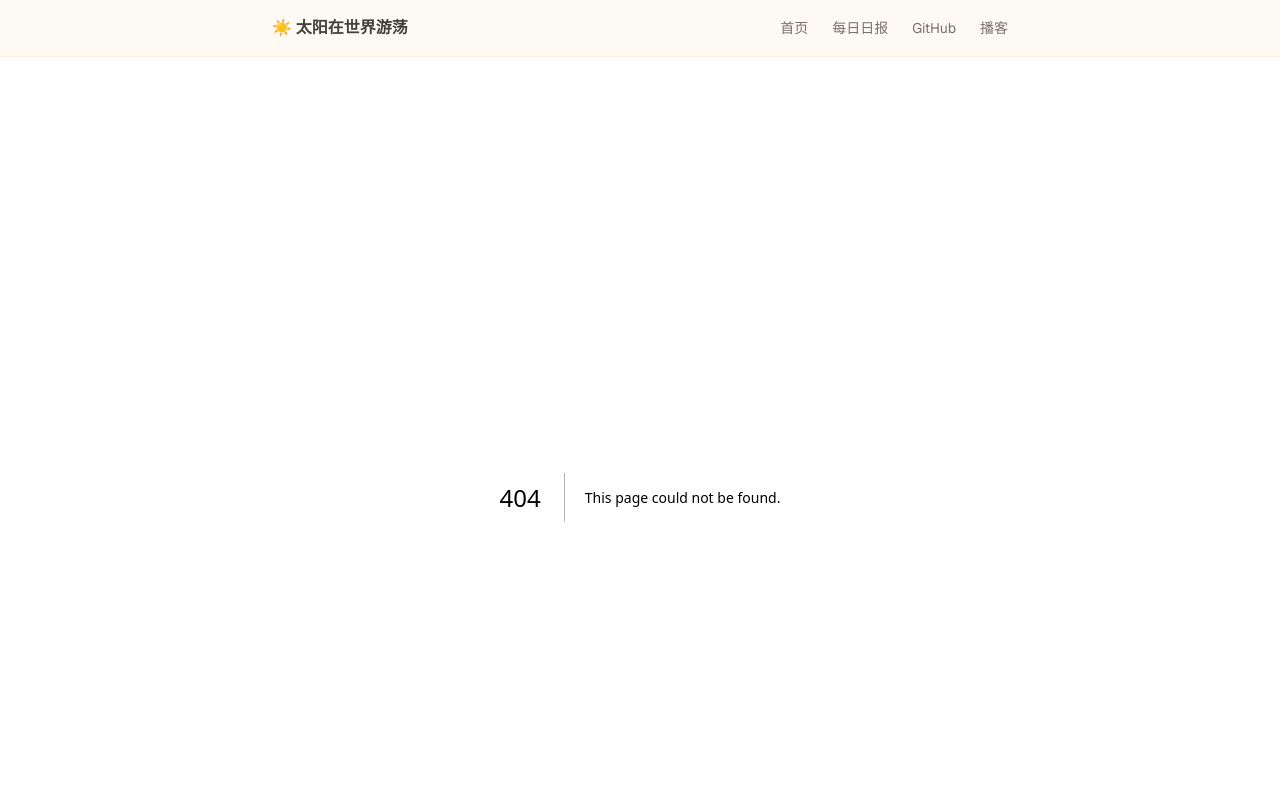
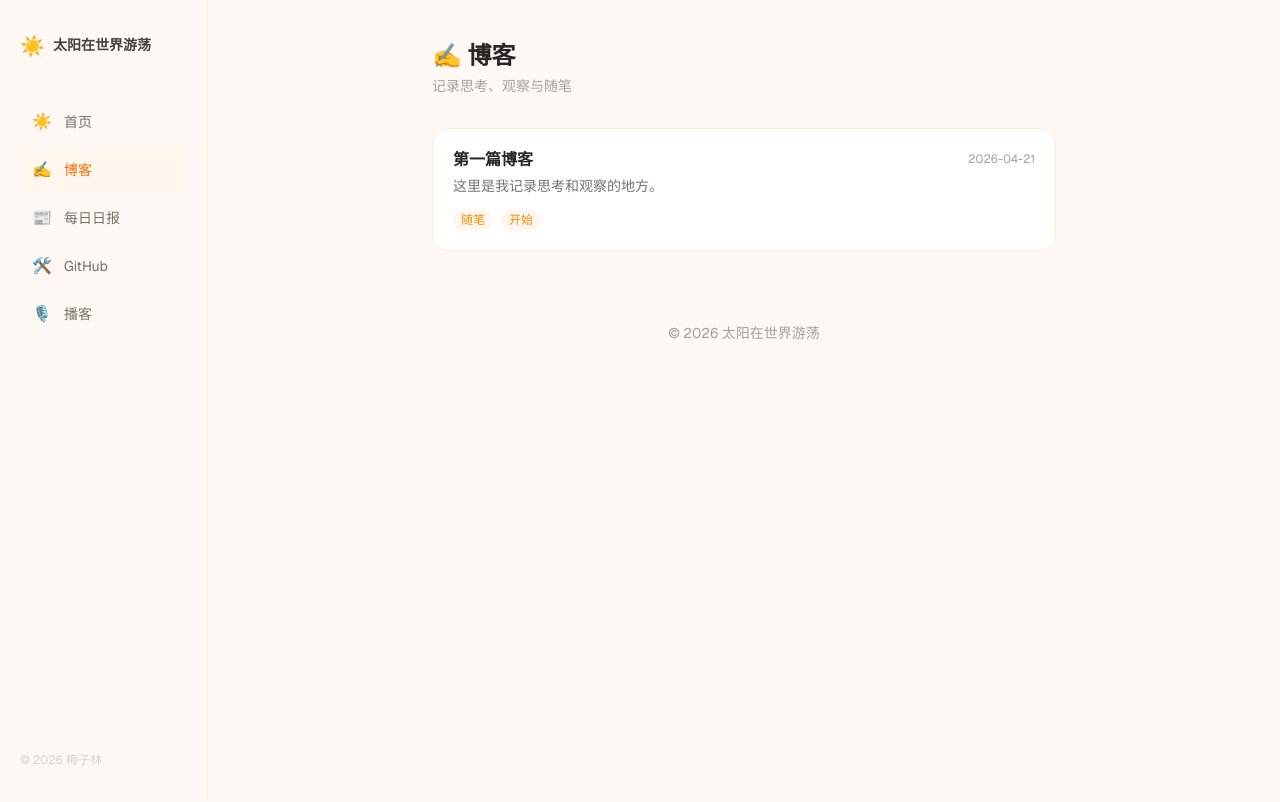
Before and after one commit to the-wanderingsun/wandering-sun-site, a Next.js app: page /blog in a window 1280 px wide. Before the commit this address had no page. Shown: the top 802 px of the page. Built offline with nearby package versions, Linux system fonts and the light colour scheme.

Commit message:
feat: left sidebar nav + blog section

```diff
--- /dev/null
+++ b/app/blog/[slug]/page.tsx
@@ -0,0 +1,84 @@
+import fs from "fs";
+import path from "path";
+import Link from "next/link";
+import { notFound } from "next/navigation";
+
+export const revalidate = 3600;
+
+function getPost(slug: string) {
+  const filePath = path.join(process.cwd(), "content/blog", `${slug}.md`);
+  if (!fs.existsSync(filePath)) return null;
+  const raw = fs.readFileSync(filePath, "utf-8");
+  const match = raw.match(/^---\n([\s\S]*?)\n---\n([\s\S]*)$/);
+  if (!match) return { title: slug, date: "", tags: [], content: raw };
+  const fm: Record<string, string> = {};
+  match[1].split("\n").forEach((line) => {
+    const [k, ...v] = line.split(": ");
+    if (k) fm[k.trim()] = v.join(": ").trim().replace(/^["']|["']$/g, "");
+  });
+  return {
+    title: fm.title ?? slug,
+    date: fm.date ?? "",
+    summary: fm.summary ?? "",
+    tags: fm.tags ? fm.tags.split(",").map((t) => t.trim()) : [],
+    content: match[2].trim(),
+  };
+}
+
+export async function generateStaticParams() {
+  const dir = path.join(process.cwd(), "content/blog");
+  if (!fs.existsSync(dir)) return [];
+  return fs
+    .readdirSync(dir)
+    .filter((f) => f.endsWith(".md"))
+    .map((f) => ({ slug: f.replace(/\.md$/, "") }));
+}
+
+export default function BlogPostPage({ params }: { params: { slug: string } }) {
+  const post = getPost(params.slug);
+  if (!post) notFound();
+
+  // 简单的 Markdown 渲染（段落、标题、粗体、链接）
+  const renderContent = (md: string) => {
+    return md.split("\n\n").map((block, i) => {
+      if (block.startsWith("### ")) return <h3 key={i} className="text-base font-semibold text-stone-700 mt-6 mb-2">{block.slice(4)}</h3>;
+      if (block.startsWith("## ")) return <h2 key={i} className="text-lg font-semibold text-stone-800 mt-8 mb-3">{block.slice(3)}</h2>;
+      if (block.startsWith("# ")) return <h1 key={i} className="text-xl font-bold text-stone-800 mt-8 mb-3">{block.slice(2)}</h1>;
+      if (block.startsWith("- ") || block.startsWith("* ")) {
+        const items = block.split("\n").filter(l => l.startsWith("- ") || l.startsWith("* "));
+        return <ul key={i} className="list-disc pl-5 space-y-1 my-3">{items.map((item, j) => <li key={j} className="text-stone-600 text-sm leading-relaxed">{item.slice(2)}</li>)}</ul>;
+      }
+      if (block.startsWith("> ")) return <blockquote key={i} className="border-l-4 border-orange-200 pl-4 my-4 text-stone-500 italic text-sm">{block.slice(2)}</blockquote>;
+      return <p key={i} className="text-stone-600 text-sm leading-relaxed my-3">{block}</p>;
+    });
+  };
+
+  return (
+    <div className="space-y-8">
+      {/* 返回 */}
+      <Link href="/blog" className="text-sm text-orange-500 hover:underline inline-flex items-center gap-1">
+        ← 所有文章
+      </Link>
+
+      {/* 文章头部 */}
+      <div>
+        <h1 className="text-2xl font-bold text-stone-800 leading-tight">{post.title}</h1>
+        <div className="flex items-center gap-3 mt-3 flex-wrap">
+          {post.date && <span className="text-sm text-stone-400">{post.date}</span>}
+          {post.tags?.map((tag) => (
+            <span key={tag} className="text-xs px-2 py-0.5 rounded-full bg-orange-50 text-orange-400">{tag}</span>
+          ))}
+        </div>
+        {post.summary && <p className="text-stone-500 mt-3 text-sm leading-relaxed">{post.summary}</p>}
+      </div>
+
+      {/* 分割线 */}
+      <hr className="border-orange-100" />
+
+      {/* 文章正文 */}
+      <article className="min-h-40">
+        {renderContent(post.content)}
+      </article>
+    </div>
+  );
+}
--- /dev/null
+++ b/app/blog/page.tsx
@@ -0,0 +1,96 @@
+import fs from "fs";
+import path from "path";
+import Link from "next/link";
+
+export const revalidate = 3600;
+
+interface PostMeta {
+  slug: string;
+  title: string;
+  date: string;
+  summary: string;
+  tags?: string[];
+}
+
+function getPosts(): PostMeta[] {
+  const dir = path.join(process.cwd(), "content/blog");
+  if (!fs.existsSync(dir)) return [];
+  return fs
+    .readdirSync(dir)
+    .filter((f) => f.endsWith(".md"))
+    .map((f) => {
+      const slug = f.replace(/\.md$/, "");
+      const raw = fs.readFileSync(path.join(dir, f), "utf-8");
+      const meta = parseFrontmatter(raw);
+      return { slug, ...meta };
+    })
+    .sort((a, b) => (a.date < b.date ? 1 : -1));
+}
+
+function parseFrontmatter(raw: string) {
+  const match = raw.match(/^---\n([\s\S]*?)\n---/);
+  if (!match) return { title: "无标题", date: "", summary: "", tags: [] };
+  const fm: Record<string, string> = {};
+  match[1].split("\n").forEach((line) => {
+    const [k, ...v] = line.split(": ");
+    if (k) fm[k.trim()] = v.join(": ").trim().replace(/^["']|["']$/g, "");
+  });
+  return {
+    title: fm.title ?? "无标题",
+    date: fm.date ?? "",
+    summary: fm.summary ?? "",
+    tags: fm.tags ? fm.tags.split(",").map((t) => t.trim()) : [],
+  };
+}
+
+export default function BlogPage() {
+  const posts = getPosts();
+
+  return (
+    <div className="space-y-8">
+      <div>
+        <h1 className="text-2xl font-bold text-stone-800">✍️ 博客</h1>
+        <p className="text-sm text-stone-400 mt-1">记录思考、观察与随笔</p>
+      </div>
+
+      {posts.length === 0 && (
+        <div className="rounded-2xl bg-white border border-orange-100 p-10 text-center text-stone-400">
+          <p className="text-4xl mb-3">📝</p>
+          <p>还没有文章，快来写第一篇吧</p>
+          <p className="text-xs mt-2 text-stone-300">在 content/blog/ 目录下创建 .md 文件</p>
+        </div>
+      )}
+
+      <div className="space-y-3">
+        {posts.map((post) => (
+          <Link
+            key={post.slug}
+            href={`/blog/${post.slug}`}
+            className="block rounded-2xl bg-white border border-orange-100 p-5 hover:border-orange-300 hover:shadow-sm transition-all"
+          >
+            <div className="flex items-start justify-between gap-4">
+              <div className="flex-1 min-w-0">
+                <h2 className="font-semibold text-stone-800 text-base leading-snug">{post.title}</h2>
+                {post.summary && (
+                  <p className="text-sm text-stone-500 mt-1 line-clamp-2 leading-relaxed">{post.summary}</p>
+                )}
+                {post.tags && post.tags.length > 0 && (
+                  <div className="flex gap-2 mt-3 flex-wrap">
+                    {post.tags.map((tag) => (
+                      <span key={tag} className="text-xs px-2 py-0.5 rounded-full bg-orange-50 text-orange-400">
+                        {tag}
+                      </span>
+                    ))}
+                  </div>
+                )}
+              </div>
+              {post.date && (
+                <span className="text-xs text-stone-400 whitespace-nowrap shrink-0 mt-0.5">{post.date}</span>
+              )}
+            </div>
+          </Link>
+        ))}
+      </div>
+    </div>
+  );
+}
--- a/app/layout.tsx
+++ b/app/layout.tsx
@@ -15,10 +15,13 @@ export default function RootLayout({ children }: { children: React.ReactNode })
     <html lang="zh" className={`${geist.variable} antialiased`}>
       <body className="min-h-screen bg-[#fdf8f3]">
         <Nav />
-        <main className="max-w-3xl mx-auto px-4 py-10">{children}</main>
-        <footer className="max-w-3xl mx-auto px-4 py-8 text-center text-sm text-stone-400">
-          © {new Date().getFullYear()} 太阳在世界游荡
-        </footer>
+        {/* 桌面端：内容区向右偏移侧边栏宽度 */}
+        <div className="md:pl-52">
+          <main className="max-w-2xl mx-auto px-6 py-10">{children}</main>
+          <footer className="max-w-2xl mx-auto px-6 py-8 text-center text-sm text-stone-400">
+            © {new Date().getFullYear()} 太阳在世界游荡
+          </footer>
+        </div>
       </body>
     </html>
   );
--- a/components/Nav.tsx
+++ b/components/Nav.tsx
@@ -3,36 +3,74 @@ import Link from "next/link";
 import { usePathname } from "next/navigation";
 
 const links = [
-  { href: "/", label: "首页" },
-  { href: "/daily", label: "每日日报" },
-  { href: "/github", label: "GitHub" },
-  { href: "/podcast", label: "播客" },
+  { href: "/", label: "首页", icon: "☀️" },
+  { href: "/blog", label: "博客", icon: "✍️" },
+  { href: "/daily", label: "每日日报", icon: "📰" },
+  { href: "/github", label: "GitHub", icon: "🛠️" },
+  { href: "/podcast", label: "播客", icon: "🎙️" },
 ];
 
 export default function Nav() {
   const path = usePathname();
   return (
-    <nav className="sticky top-0 z-10 bg-[#fdf8f3]/80 backdrop-blur border-b border-orange-100">
-      <div className="max-w-3xl mx-auto px-4 h-14 flex items-center justify-between">
-        <Link href="/" className="font-semibold text-stone-700 hover:text-orange-500 transition-colors">
-          ☀️ 太阳在世界游荡
+    <>
+      {/* 侧边栏（桌面端） */}
+      <aside className="hidden md:flex fixed left-0 top-0 h-screen w-52 flex-col bg-[#fdf8f3] border-r border-orange-100 z-20 py-8 px-5">
+        {/* Logo */}
+        <Link href="/" className="flex items-center gap-2 mb-10 group">
+          <span className="text-xl">☀️</span>
+          <span className="text-sm font-semibold text-stone-700 group-hover:text-orange-500 transition-colors leading-tight">
+            太阳在世界游荡
+          </span>
         </Link>
-        <div className="flex gap-6">
-          {links.map((l) => (
+
+        {/* 导航链接 */}
+        <nav className="flex flex-col gap-1 flex-1">
+          {links.map((l) => {
+            const active = l.href === "/" ? path === "/" : path.startsWith(l.href);
+            return (
               <Link
                 key={l.href}
                 href={l.href}
-              className={`text-sm transition-colors ${
-                path === l.href
-                  ? "text-orange-500 font-medium"
-                  : "text-stone-500 hover:text-stone-800"
+                className={`flex items-center gap-3 px-3 py-2.5 rounded-xl text-sm transition-all ${
+                  active
+                    ? "bg-orange-50 text-orange-500 font-medium"
+                    : "text-stone-500 hover:bg-stone-100 hover:text-stone-800"
+                }`}
+              >
+                <span className="text-base">{l.icon}</span>
+                {l.label}
+              </Link>
+            );
+          })}
+        </nav>
+
+        {/* 底部 */}
+        <p className="text-xs text-stone-300 mt-4">© {new Date().getFullYear()} 梅子林</p>
+      </aside>
+
+      {/* 顶部导航栏（移动端） */}
+      <nav className="md:hidden sticky top-0 z-20 bg-[#fdf8f3]/90 backdrop-blur border-b border-orange-100">
+        <div className="flex items-center justify-between px-4 h-13">
+          <Link href="/" className="font-semibold text-sm text-stone-700">☀️ 太阳在世界游荡</Link>
+          <div className="flex gap-4 overflow-x-auto">
+            {links.map((l) => {
+              const active = l.href === "/" ? path === "/" : path.startsWith(l.href);
+              return (
+                <Link
+                  key={l.href}
+                  href={l.href}
+                  className={`text-xs whitespace-nowrap py-1 transition-colors ${
+                    active ? "text-orange-500 font-medium" : "text-stone-500"
                   }`}
                 >
                   {l.label}
                 </Link>
-          ))}
+              );
+            })}
           </div>
         </div>
       </nav>
+    </>
   );
 }
--- /dev/null
+++ b/content/blog/hello-world.md
@@ -0,0 +1,20 @@
+---
+title: "第一篇博客"
+date: "2026-04-21"
+summary: "这里是我记录思考和观察的地方。"
+tags: 随笔, 开始
+---
+
+这是我的第一篇博客。
+
+## 为什么开始写
+
+写作是一种思考的方式。把脑子里模糊的想法写下来，它才变得清晰。
+
+## 我想在这里写什么
+
+- 关于 Web3 和 AI 的观察
+- 数字游民的生活
+- 值得记录的想法和发现
+
+> 写给未来的自己，也写给有缘看到的人。
```
Lines whose indentation alone changed are shown as unchanged.
